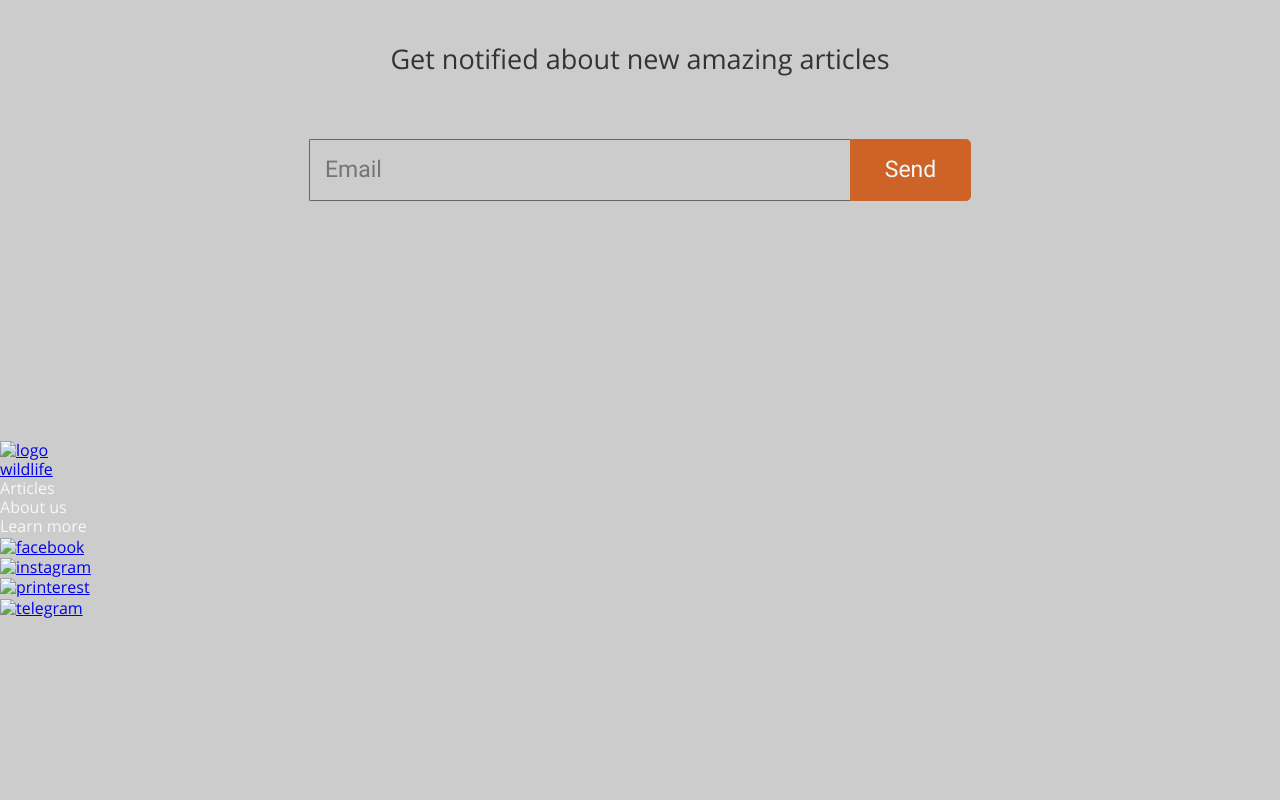
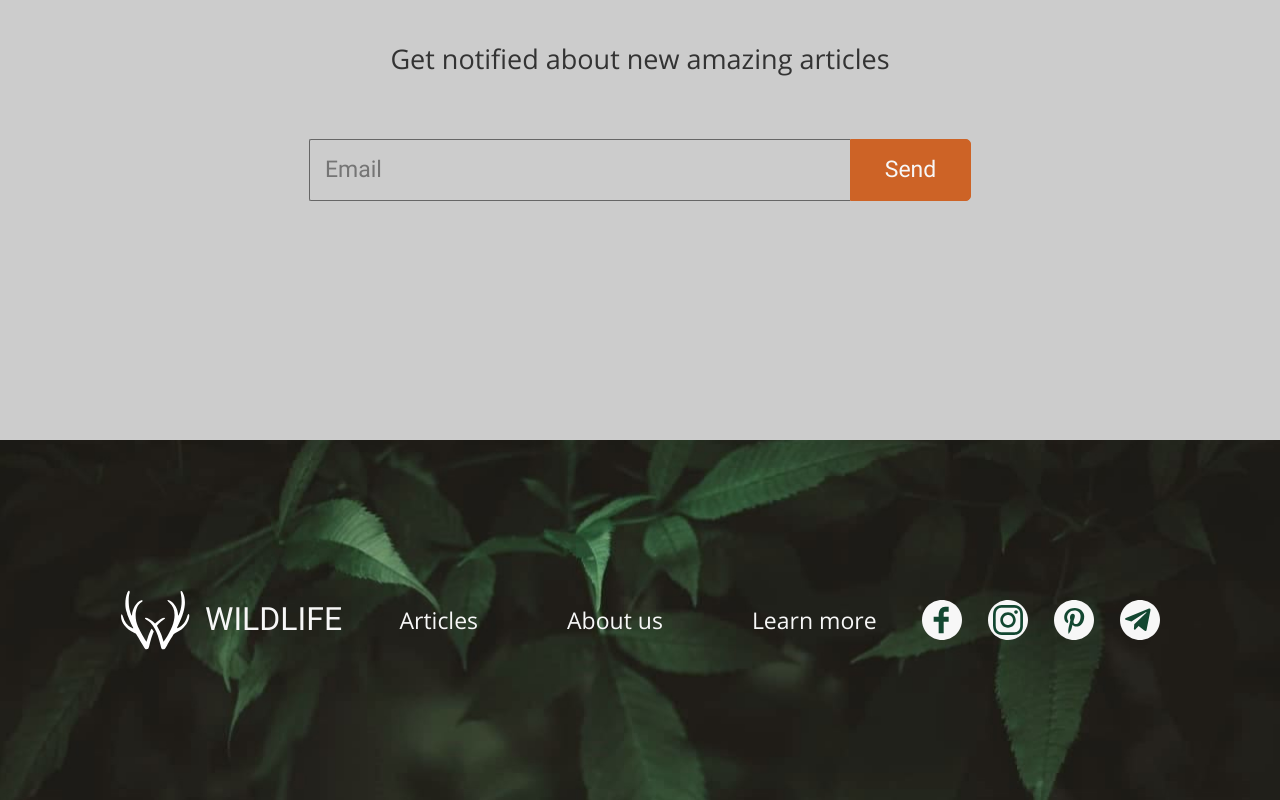
Before and after one commit to NataliaMelnik/wildlife, a plain HTML site: page index.html in a window 1280 px wide. Shown: the part 1709-2509 px from the top of the page. Before the commit the page ends 2327 px from the top, so only its background shows below. Drawn offline with Linux system fonts and the light colour scheme.

Commit message:
feat: add footer section

```diff
--- a/assets/css/style.css
+++ b/assets/css/style.css
@@ -330,3 +330,45 @@ body {
     border: 1px solid #E39128;
     border-radius: 0px 5px 5px 0px;
 }
+
+.footer-color {
+    background: #181617 url("/assets/img/footer.jpg") no-repeat center;
+    background-size: cover;
+    height: 360px;
+    padding-top: 150px;
+}
+
+.footer-navigation{
+    position: relative;
+    left: 6px;
+}
+
+.footer-navigation-item {
+    margin-right: 89px;
+}
+
+.footer-navigation-item:last-child {
+    margin-right: 0px;
+}
+
+.footer-navigation-item:hover {
+    opacity: 50%;
+    cursor: pointer;
+}
+
+.address-navigation{
+    height: 60px;
+}
+
+.footer-address-item{
+    margin-right: 26px;
+}
+
+.footer-address-item:last-child{
+    margin-right: 0px;
+}
+
+.footer-address-item:hover{
+    opacity: 50%;
+    cursor: pointer;
+}
--- a/index.html
+++ b/index.html
@@ -85,41 +85,41 @@
             </form>
         </div>
     </section>
-    <footer>
-        <div>
-            <div>
-                <a href="/">
-                    <img alt="logo">
-                    <h2>wildlife</h2>
+    <footer class="footer-color">
+        <div class="wrapper flex-container">
+            <div class="header-logo">
+                <a href="/" class="header-logo-link">
+                    <img src="./assets/img/svg/logo.svg" alt="logo">
+                    <h2 class="header-logo-text">wildlife</h2>
                 </a>
             </div>
             <nav>
-                <ul>
-                    <li>Articles</li>
-                    <li>About us</li>
-                    <li>Learn more</li>
+                <ul class="navigation-bar footer-navigation">
+                    <li class="navigation-bar-text-item footer-navigation-item">Articles</li>
+                    <li class="navigation-bar-text-item footer-navigation-item">About us</li>
+                    <li class="navigation-bar-text-item footer-navigation-item">Learn more</li>
                 </ul>
             </nav>
             <address>
-                <ul>
-                    <li>
+                <ul class="navigation-bar address-navigation">
+                    <li class="footer-address-item">
                         <a href="/">
-                            <img alt="facebook">
+                            <img alt="facebook" src="/assets/img/svg/facebook_icon.svg">
                         </a>
                     </li>
-                    <li>
-                        <a href="/">
-                            <img alt="instagram">
+                    <li class="footer-address-item">
+                        <a href="/" >
+                            <img alt="instagram" src="/assets/img/svg/instagram_icon.svg">
                         </a>
                     </li>
-                    <li>
+                    <li class="footer-address-item">
                         <a href="/">
-                            <img alt="printerest">
+                            <img alt="printerest" src="/assets/img/svg/printerest_icon.svg">
                         </a>
                     </li>
-                    <li>
+                    <li class="footer-address-item">
                         <a href="/">
-                            <img alt="telegram">
+                            <img alt="telegram" src="/assets/img/svg/telegram_icon.svg">
                         </a>
                     </li>
                 </ul>
```
